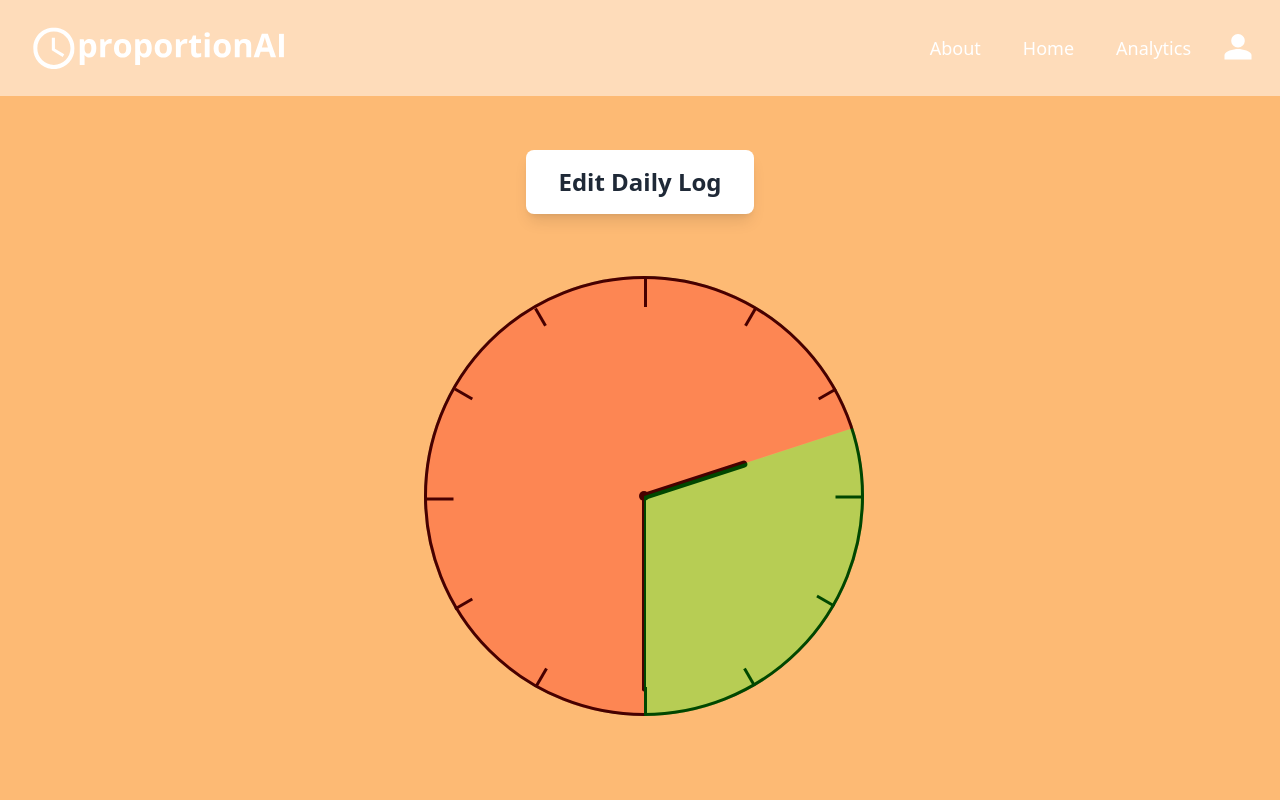
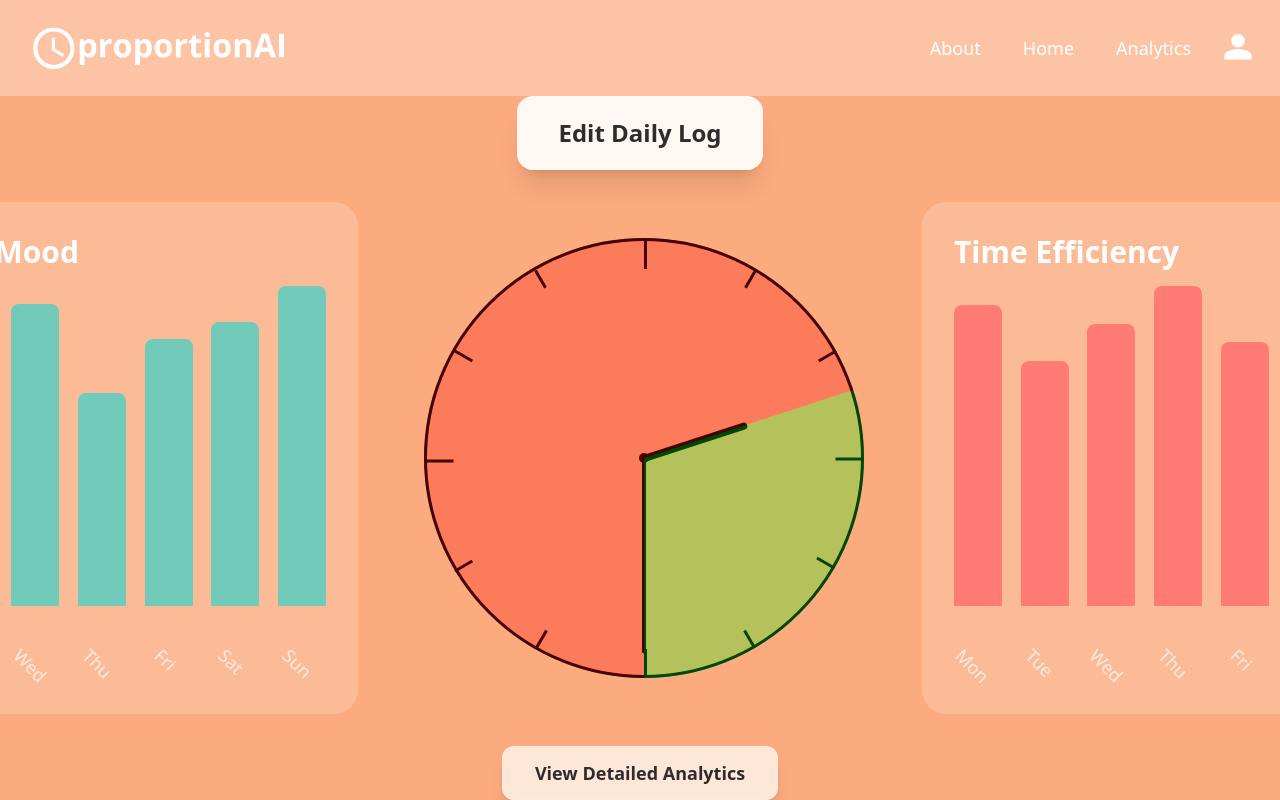
Before and after one commit to enxilium/proportion, a Next.js app in the folder front-end/: page /home in a window 1280 px wide. Built offline with nearby package versions, Linux system fonts and the light colour scheme.

Commit message:
add graphs

```diff
--- a/front-end/src/app/components/Navbar.tsx
+++ b/front-end/src/app/components/Navbar.tsx
@@ -9,7 +9,7 @@ import { useRouter } from 'next/navigation'
 export const Navbar:React.FC = () => {
     const router = useRouter();
     return (
-        <div className="navbar h-24 bg-white bg-opacity-50 flex flex-row items-center justify-between w-full">
+        <div className="navbar h-24 bg-white/30 backdrop-blur-sm flex flex-row items-center justify-between w-full">
             <Link href="/home"><Image className="ml-3" src={logo} alt="logo" width={280} height={80}/></Link>
             <div className="flex flex-row items-center gap-2 mr-3">
                 <button className="btn btn-ghost text-white text-lg font-medium">
--- /dev/null
+++ b/front-end/src/app/components/StatGraph.tsx
@@ -0,0 +1,43 @@
+'use client'
+import React from 'react';
+import { motion } from 'framer-motion';
+
+interface StatGraphProps {
+  title: string;
+  data: number[];
+  labels: string[];
+  color: string;
+}
+
+const StatGraph: React.FC<StatGraphProps> = ({ title, data, labels, color }) => {
+  const maxValue = Math.max(...data);
+  const maxHeight = 320; // Doubled from 160 to 320
+
+  return (
+    <div className="w-[512px] h-[512px] bg-white/20 backdrop-blur-sm rounded-3xl p-8 flex flex-col">
+      <h3 className="text-white text-3xl font-semibold mb-4">{title}</h3>
+      <div className="flex-1 flex items-end justify-between mb-16">
+        {data.map((value, index) => (
+          <div key={index} className="w-12 flex flex-col items-center gap-2">
+            <motion.div
+              className="w-full rounded-t-lg"
+              style={{
+                backgroundColor: color,
+                height: Math.max((value / maxValue) * maxHeight, 8),
+                opacity: 0.8
+              }}
+              initial={{ height: 0 }}
+              animate={{ height: Math.max((value / maxValue) * maxHeight, 8) }}
+              transition={{ duration: 1, delay: index * 0.1 }}
+            />
+            <span className="text-white/70 text-lg rotate-45 origin-left translate-y-6 whitespace-nowrap">
+              {labels[index]}
+            </span>
+          </div>
+        ))}
+      </div>
+    </div>
+  );
+};
+
+export default StatGraph;
--- a/front-end/src/app/home/page.tsx
+++ b/front-end/src/app/home/page.tsx
@@ -4,6 +4,7 @@ import Navbar from "@/app/components/Navbar";
 import Clock from "@/app/components/Clock";
 import { useState, useEffect } from "react";
 import PollingModal from "@/app/components/Polling";
+import StatGraph from "@/app/components/StatGraph";
 
 export default function Home() {
   const [isPollingOpen, setIsPollingOpen] = useState(false);
@@ -35,7 +36,7 @@ export default function Home() {
   };
 
   return (
-    <div className="bg-orange-300 overflow-hidden">
+    <div className="bg-[#FBAB7E] bg-gradient-to-[62deg] from-[#FBAB7E] to-[#F7CE68] overflow-hidden">
       <Navbar />
 
       {isPollingOpen && (
@@ -47,12 +48,36 @@ export default function Home() {
 
       <div className={`flex h-[calc(100vh-96px)] ${isPollingOpen ? 'pointer-events-none' : ''} z-30 flex-col items-center justify-center gap-8`}>
         <button
-          className="bg-white px-8 py-4 rounded-lg text-2xl font-bold shadow-lg hover:bg-gray-100 transition-colors"
+          className="bg-white/90 px-10 py-5 rounded-2xl text-2xl font-bold shadow-xl hover:bg-white/95
+          transition-all duration-300 ease-in-out transform hover:scale-105 hover:shadow-2xl
+          text-[#2d2d2d] border border-white/20"
           onClick={() => setIsPollingOpen(true)}
         >
           {hasLoggedToday ? 'Edit Daily Log' : 'Do Your Daily Log'}
         </button>
-        <Clock goodStart={20} goodPercent={30} />
+        <div className="flex items-center gap-8">
+          <StatGraph
+            title="Weekly Mood"
+            data={[65, 70, 85, 60, 75, 80, 90]}
+            labels={['Mon', 'Tue', 'Wed', 'Thu', 'Fri', 'Sat', 'Sun']}
+            color="#4ECDC4"
+          />
+          <Clock goodStart={20} goodPercent={30} />
+          <StatGraph
+            title="Time Efficiency"
+            data={[80, 65, 75, 85, 70, 60, 85]}
+            labels={['Mon', 'Tue', 'Wed', 'Thu', 'Fri', 'Sat', 'Sun']}
+            color="#FF6B6B"
+          />
+        </div>
+        <button
+          className="bg-white/70 px-8 py-3 rounded-xl text-lg font-semibold shadow-lg hover:bg-white/80
+          transition-all duration-300 ease-in-out transform hover:scale-105 hover:shadow-xl
+          text-[#2d2d2d] border border-white/20"
+          onClick={() => {/* TODO: Add stats navigation */}}
+        >
+          View Detailed Analytics
+        </button>
       </div>
 
       <PollingModal isOpen={isPollingOpen} onClose={handleClose} />
```
